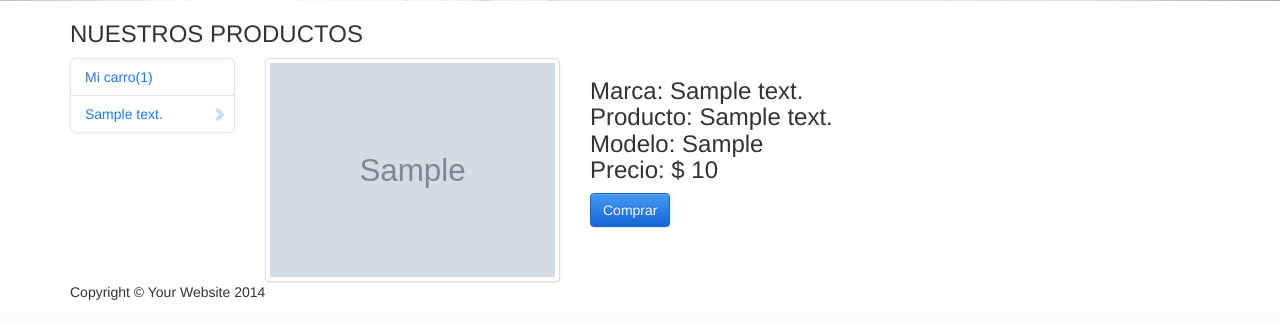
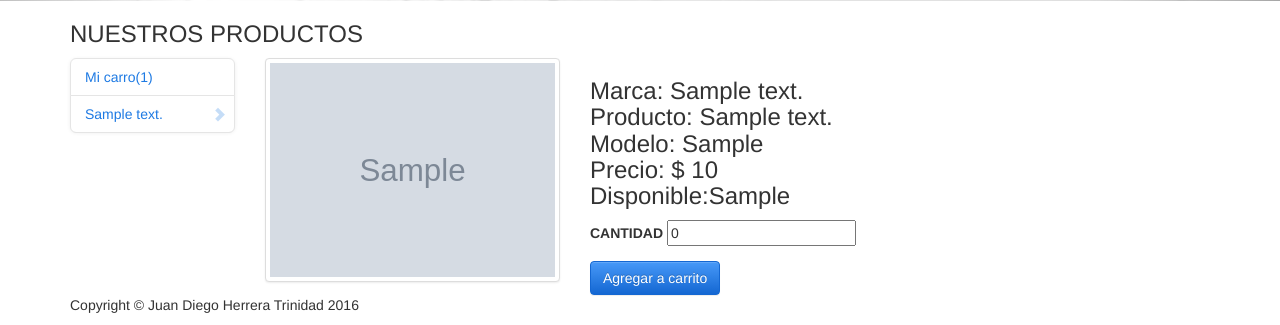
Before and after one commit to jdhet/tienda_php, a PHP site: page /index.php?secc=view&art=1 in a window 1280 px wide. Shown: the part 697-1022 px from the top of the page. Before the commit the page ends 997 px from the top, so only its background shows below. Run offline with PHP 8.4, Linux system fonts and the light colour scheme; the visitor is signed in with stand-in values (Sample User, id 1); tables that the repository leaves empty or names only in its code hold one stand-in row (values such as "Sample post"); grey boxes marked "Sample" are stand-in pictures; a stand-in replaces the project's code that opens the database connection.

Commit message:
agrega disponible a detalle del articulo la cantidad cambio de nombre del boton compra

```diff
--- a/alta_cliente.php
+++ b/alta_cliente.php
@@ -1,4 +1,8 @@
-<?php //include "head.inc" ?>
+<?php
+include "php/session.php";
+session_start();
+existeSesion();
+?>
     <!DOCTYPE html>
     <html>
     <head>
--- a/detalle.php
+++ b/detalle.php
@@ -1,9 +1,7 @@
 <?php
 $id=$_GET['art'];
 //buscamos el producto por su codigo
-$s = "SELECT articulo.*, marca.descripcion AS marca FROM articulo
-	INNER JOIN marca on articulo.id_marca=marca.id
-	where articulo.id='{$id}'";
+$s = "SELECT articulo.*, marca.descripcion AS marca FROM articulo  INNER JOIN marca on articulo.id_marca=marca.id  where articulo.id='{$id}'";
 $rs= mysqli_fetch_array(mysqli_query($conexion, $s));
 echo "<div class='col-md-4'>";
 	echo "<img src='img/{$rs['imagen']}' class='img-responsive img-thumbnail'>";
@@ -12,7 +10,15 @@ echo "<div class='col-md-8 text-left'>";
 	echo "<h3>Marca: {$rs['marca']}<br>
 		Producto: {$rs['descripcion']}<br>
 		Modelo: {$rs['modelo']}<br>
-		Precio: $ {$rs['precio']}</h3>";
-	echo "<a href='index.php?secc=add&art={$rs['id']}' class='btn btn-primary'>Comprar</a>";
+		Precio: $ {$rs['precio']}<br>
+		Disponible:{$rs['cantidad']}<br></h3>";
+	?>
+
+
+<label for="">CANTIDAD</label>
+<input type="text" name="cantidad" value="0" class="form-group"><br>
+	<?php
+	echo "<a href='index.php?secc=add&art={$rs['id']}' class='btn btn-primary'>Agregar a carrito</a>";
+
 echo "</div>";
 ?>
--- a/index.php
+++ b/index.php
@@ -135,8 +135,8 @@ session_start();
 								<h4><?php echo $fila['marca']."-".$fila['modelo']?></h4>
 								<p><?php echo $fila['descripcion']?> </p>
 								<!--<button type="button" class="btn btn-primary btn-xs" data-toggle="modal" data-target="#myModal">Comprar</button>-->
-								<a href="index.php?secc=add&art=<?php echo $fila['id'];?>" class="btn btn-primary btn-xs">Comprar</a>
-								<a href="index.php?secc=view&art=<?php echo $fila['id'];?>" class="btn btn-default btn-xs">MAS INF</a>
+<!--								<a href="index.php?secc=add&art=--><?php //echo $fila['id'];?><!--" class="btn btn-primary btn-xs">AGREGAR AL CARRITO</a>-->
+								<a href="index.php?secc=view&art=<?php echo $fila['id'];?>" class="btn btn-default btn-xs">MAS INFORMACION</a>
 							</div>
 						</div>
 					</div>
@@ -163,7 +163,7 @@ session_start();
     <footer>
 		<div class="row">
 			<div class="col-lg-12">
-				<p>Copyright &copy; Your Website 2014</p>
+				<p>Copyright &copy; Juan Diego Herrera Trinidad 2016</p>
             </div>
 		</div>
 	</footer>
--- a/php/clientes/alta.php
+++ b/php/clientes/alta.php
@@ -1,4 +1,7 @@
 <?php
+include "../session.php";
+session_start();
+existeSesion();
 include "../conexion.php";
 include "../bitacora.php";
 $consulta = "select * from usuario where usuario='" . $_POST['usuario'] . "'";
```
Also changed, not shown: alta_producto.php (+7 -1 lines).
